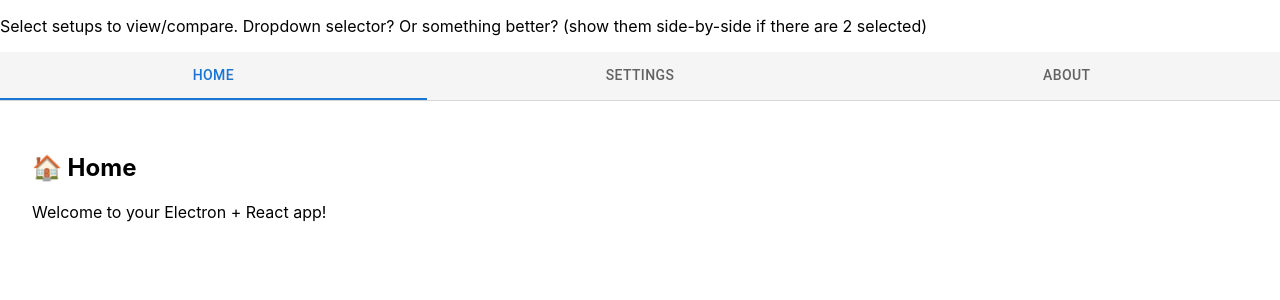
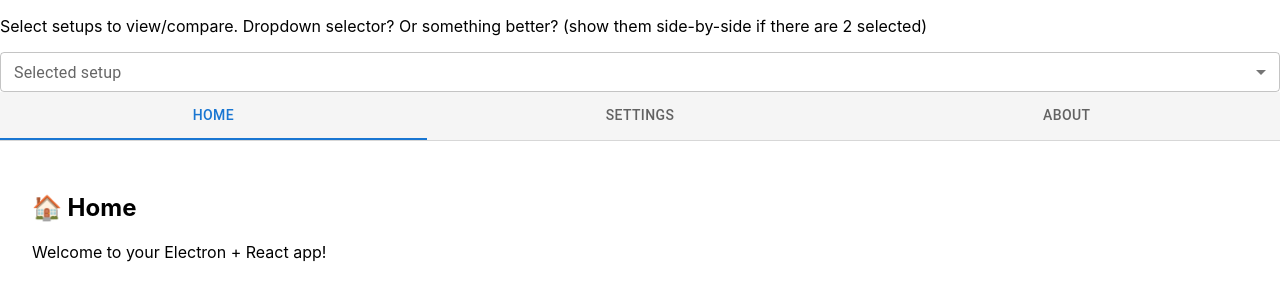
Before and after one commit to porgabi/lmu-setup-viewer, a React (Create React App) app: page / in a window 1280 px wide. Shown: the top 300 px of the page. Built offline with nearby package versions, Linux system fonts and the light colour scheme.

Commit message:
Adding sample dropdown

```diff
--- a/src/App.js
+++ b/src/App.js
@@ -103,17 +103,52 @@
 
 
 import * as React from 'react';
-import { Box, Tabs, Tab } from '@mui/material';
+import { Box, FormControl, InputLabel, Select, MenuItem, Tabs, Tab } from '@mui/material';
 import Home from './views/Home';
 import Settings from './views/Settings';
 import About from './views/About';
 
-// A helper component to show content per tab
+// A component to show content per tab.
 function TabPanel({ children, value, index }) {
   return (
     <div role="tabpanel" hidden={value !== index} style={{ padding: '2rem' }}>
       {value === index && children}
     </div>
+  );
+}
+
+// A component to select a setup from a list of setups.
+function SetupSelector() {
+  const [fruit, setSetup] = React.useState('');
+  const [fruits, setSetups] = React.useState([]);
+
+  // Simulate fetching data dynamically (e.g., from a file, API, or IPC call)
+  React.useEffect(() => {
+    const setupList = ['setup1', 'setup2', 'setup3', 'setup4', 'setup5'];
+    setSetups(setupList);
+  }, []);
+
+  const handleChange = (event) => {
+    setSetup(event.target.value);
+  };
+
+  return (
+    <Box sx={{ minWidth: 200 }}>
+      <FormControl fullWidth size="small">
+        <InputLabel>Selected setup</InputLabel>
+        <Select
+          value={fruit}
+          label="Selected setup"
+          onChange={handleChange}
+        >
+          {fruits.map((item) => (
+            <MenuItem key={item} value={item.toLowerCase()}>
+              {item}
+            </MenuItem>
+          ))}
+        </Select>
+      </FormControl>
+    </Box>
   );
 }
 
@@ -128,6 +163,7 @@ export default function App() {
     <Box sx={{ width: '100%' }}>
       {/* make a custom component for this similar to TabPanel */}
       <p>Select setups to view/compare. Dropdown selector? Or something better? (show them side-by-side if there are 2 selected)</p>
+      <SetupSelector />
       <Tabs
         value={value}
         onChange={handleChange}
```
